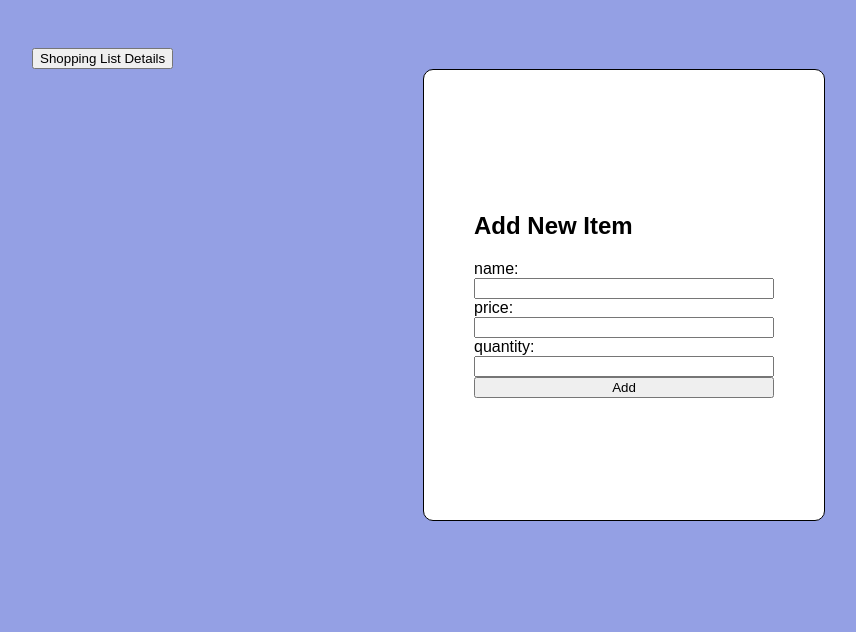
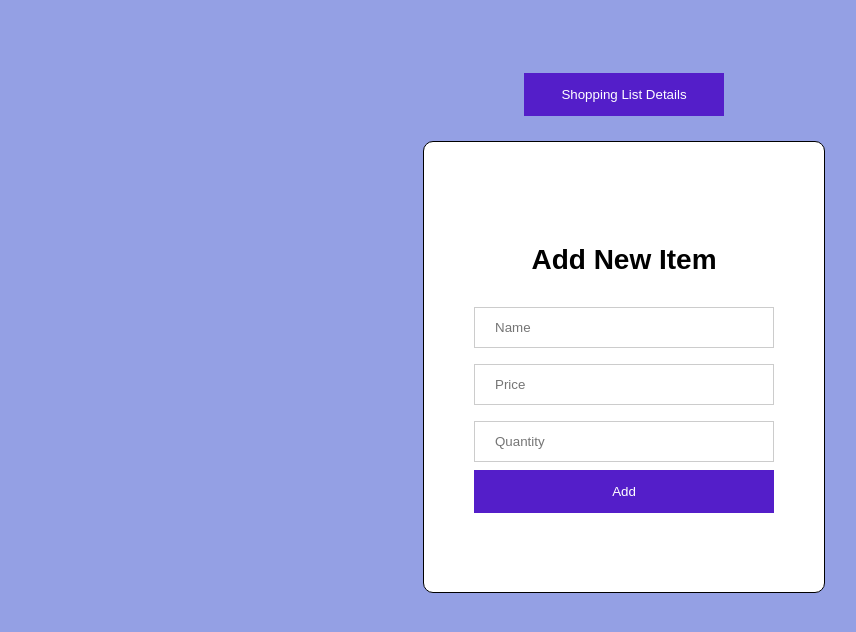
Before and after one commit to hudasul/shopping-list-app-front-end, a React (Vite) app: page /list/1/new-item in a window 1280 px wide. Shown: the top 632 px of the page, without its empty margins (16-872 px from the left). Built offline with nearby package versions, Linux system fonts and the light colour scheme; no server answers.

Commit message:
styled the item form

```diff
--- a/src/components/ItemForm.jsx
+++ b/src/components/ItemForm.jsx
@@ -1,6 +1,7 @@
 import { useState, useEffect } from "react";
 import { useNavigate, useParams } from "react-router";
 import axios from "axios";
+import'./style/ItemForm.css'
 
 const ItemForm = () => {
   const initialState = { name: "", price: "", quantity: "" };
@@ -42,37 +43,37 @@ const ItemForm = () => {
   };
 
   return (
-    <>
-      <button onClick={() => navigate(`/list/${listId}`)}>
+    <div className="itemform-container">
+      <button id="go-back-to-lists-btn" onClick={() => navigate(`/list/${listId}`)}>
         Shopping List Details
       </button>
-      <form onSubmit={handleSubmit}>
+      <form className="add-item-form" onSubmit={handleSubmit}>
         <h2>{itemId ? "Update Item" : "Add New Item"}</h2>
-        <label htmlFor="name">name:</label>
-        <input
+       <input
           type="text"
           name="name"
           value={itemFormData.name}
           onChange={handleChange}
+          placeholder="Name"
         />
-        <label htmlFor="price">price:</label>
-        <input
+       <input
           type="number"
           name="price"
           value={itemFormData.price}
           onChange={handleChange}
+          placeholder="Price"
         />
-        <label htmlFor="quantity">quantity:</label>
-        <input
+       <input
           type="number"
           name="quantity"
           value={itemFormData.quantity}
           onChange={handleChange}
+          placeholder="Quantity"
         />
 
         <button type="submit">{itemId ? "Update" : "Add"}</button>
       </form>
-    </>
+    </div>
   );
 };
 
--- /dev/null
+++ b/src/components/style/ItemForm.css
@@ -0,0 +1,36 @@
+.itemform-container{
+    text-align: center;
+}
+
+.add-item-form input{
+     width: 100%;
+    padding: 12px 20px;
+    margin: 8px 0;
+    display: inline-block;
+    border: 1px solid #ccc;
+    box-sizing: border-box;
+}
+
+.add-item-form button{
+    background-color: #541ec9;
+    color: white;
+    padding: 14px 20px;
+    border: none;
+    cursor: pointer;
+    width: 100%;
+}
+
+.add-item-form h2{
+    font-size: 28px;
+    text-align: center;
+}
+
+#go-back-to-lists-btn{
+    margin: 25px 0;
+    background-color: #541ec9;
+    color: white;
+    padding: 14px 20px;
+    border: none;
+    cursor: pointer;
+    width: 200px;
+}
--- a/src/components/style/Logoutbutton.css
+++ b/src/components/style/Logoutbutton.css
@@ -1,7 +1,7 @@
 .logout-button {
 width: 100px;
 height: 30px;
-margin-top: 5px;
+margin-top: 10px;
 background-color: #541ec9;
 color: white;
 border: #541ec9
```
